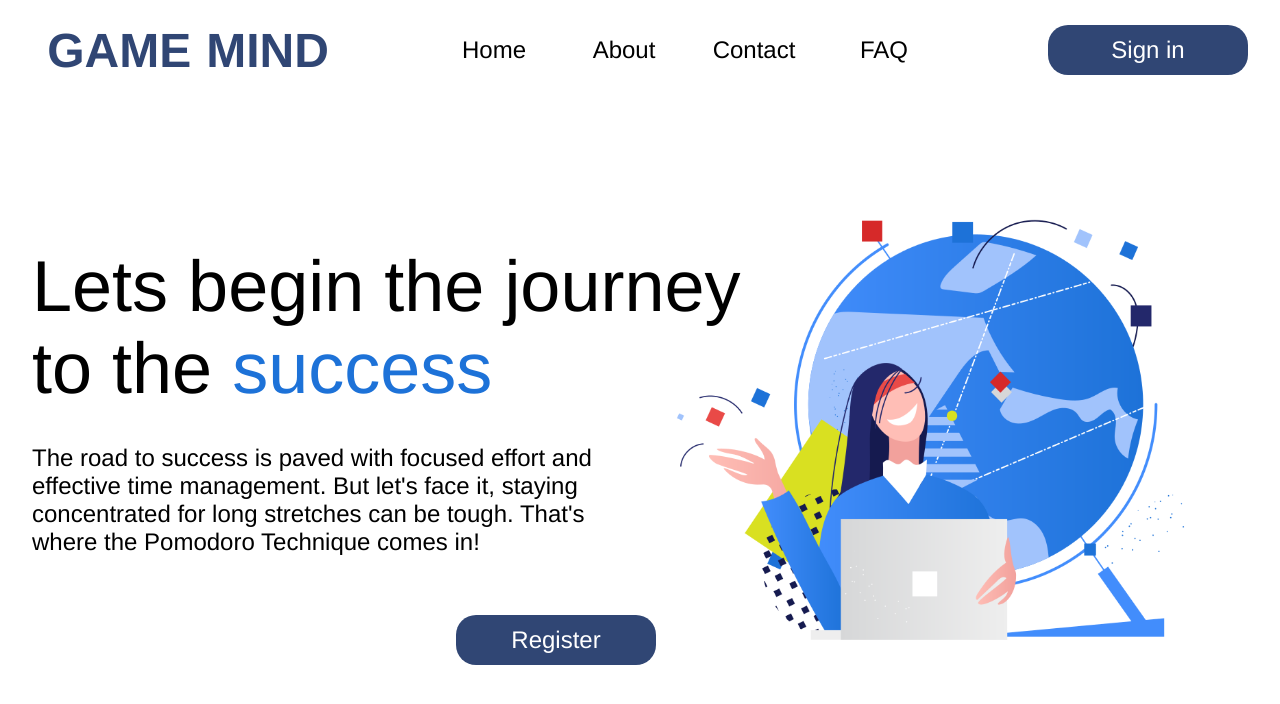
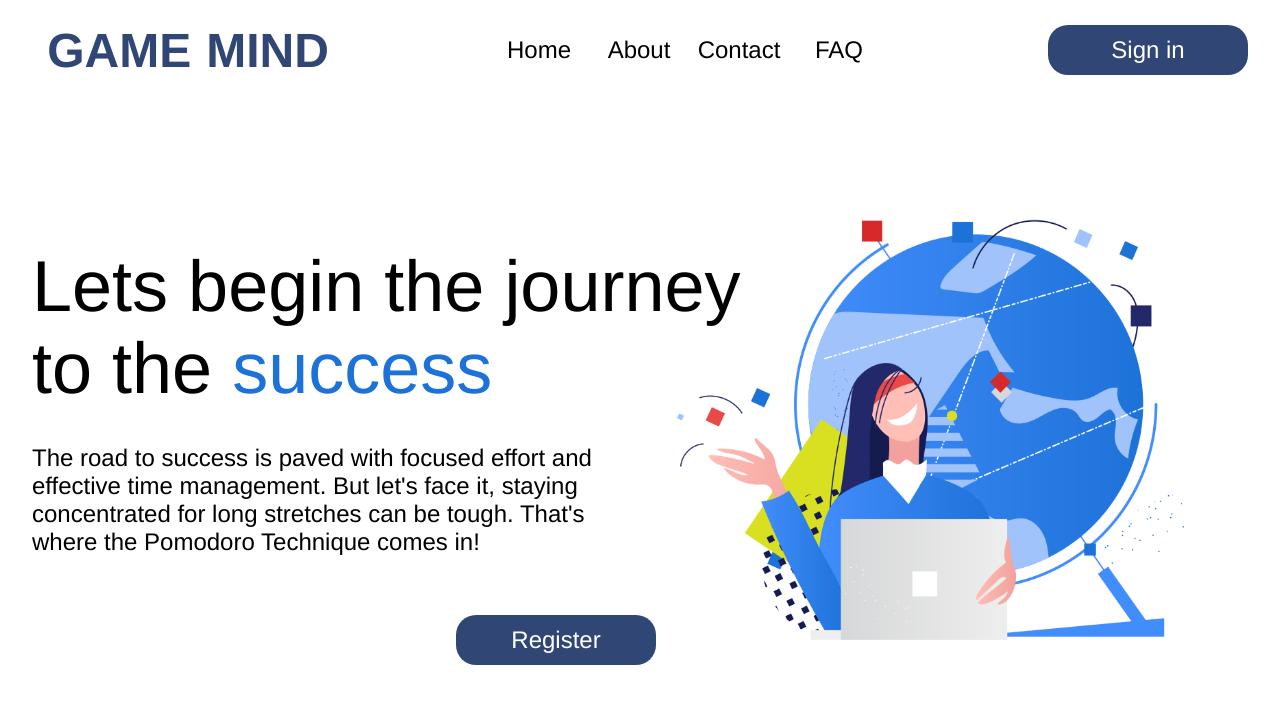
Before and after one commit to IshanHansaka/Game_Mind, a React (Create React App) app: page / in a window 1280 px wide. Shown: the top 704 px of the page. Built offline with nearby package versions, Linux system fonts and the light colour scheme.

Commit message:
style: change css

```diff
--- a/src/styles/LoginNavbar.css
+++ b/src/styles/LoginNavbar.css
@@ -22,7 +22,7 @@
   line-height: normal;
   position: relative;
   text-align: center;
-  width: 130px;
+  width: 100px;
 }
 
 .game-mind {
```
